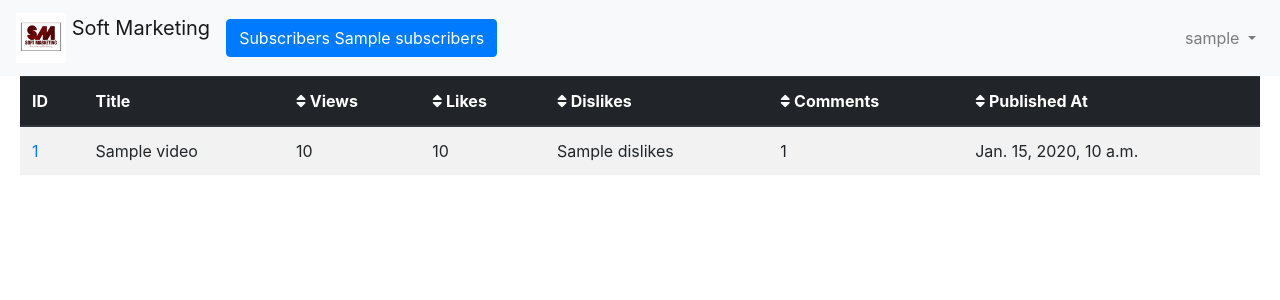
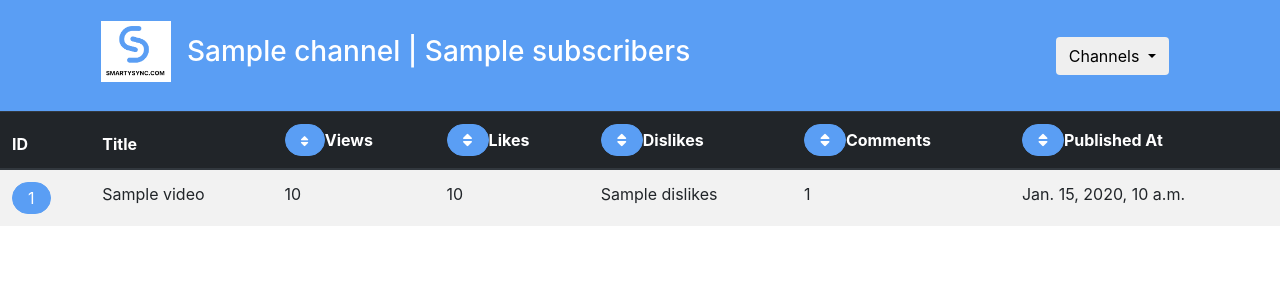
Before and after one commit to smrt-sltns/olduglyhomes.com, a Django app: template template/youtube/index.html in a window 1280 px wide. Shown: the top 300 px of the page. Run offline with Django 4.2, Linux system fonts and the light colour scheme; the template is opened without the code that fills it: most values are stand-ins (such as "Sample title", 1, 10 or a date in 2020); some libraries are stand-ins or nearby versions.

Commit message:
added sap to automation

```diff
--- a/template/youtube/index.html
+++ b/template/youtube/index.html
@@ -4,48 +4,58 @@
 <head>
     <meta charset="UTF-8">
     <meta name="viewport" content="width=device-width, initial-scale=1.0">
+    <link rel="stylesheet" href="{% static 'style/index.css' %}" />
     <link rel="stylesheet" href="https://cdn.jsdelivr.net/npm/bootstrap@4.0.0/dist/css/bootstrap.min.css" integrity="sha384-Gn5384xqQ1aoWXA+058RXPxPg6fy4IWvTNh0E263XmFcJlSAwiGgFAW/dAiS6JXm" crossorigin="anonymous">
     <link rel="stylesheet" href="https://cdnjs.cloudflare.com/ajax/libs/font-awesome/5.15.4/css/all.min.css">
 
     <title>Home</title>
 </head>
 <body>
-    <nav class="navbar navbar-expand-lg navbar-light bg-light">
-        <a class="navbar-brand" href="#">
-            <img src="{% static 'image/softmarketing.jpg' %}" width="50"  height="50" class="d-inline-block align-top" alt="">
-            Soft Marketing <a href="#" class="btn btn-primary">Subscribers {{channel.subscribers}}</a>
-        </a>
-        <button class="navbar-toggler" type="button" data-toggle="collapse" data-target="#navbarSupportedContent" aria-controls="navbarSupportedContent" aria-expanded="false" aria-label="Toggle navigation">
-            <span class="navbar-toggler-icon"></span>
-        </button>
+    <header id="header" class="py-2">
+        <div class="container">
+          <nav class="navbar navbar-light navbar-fixed-top justify-content-between">
+            <span class="navbar-brand mb-0 h1"><a href="{% url 'home' %}" class="text-white">
+                <img src="{% static 'image/smartysync-logo.png' %}" alt="Smartysync" width="70px">
 
-        <div class="collapse navbar-collapse" id="navbarSupportedContent">
-            <ul class="navbar-nav ml-auto">
-                <li class="nav-item dropdown">
-                    <a class="nav-link dropdown-toggle" href="#" id="navbarDropdown" role="button" data-toggle="dropdown" aria-haspopup="true" aria-expanded="false">
-                        {{ channel.channel_username }}
-                    </a>
-                    <div class="dropdown-menu" aria-labelledby="navbarDropdown">
-                        <a class="dropdown-item" href="#">Action</a>
-                        <a class="dropdown-item" href="#">Another action</a>
-                        <div class="dropdown-divider"></div>
-                        <a class="dropdown-item" href="#">Something else here</a>
-                    </div>
-                </li>
-            </ul>
+              </a> </span>
+              <span><h3 style="color: white;">{{channel.name}} | {{channel.subscribers}}</h3></span>
+            {% block dropdown %}
+            <div class="dropdown">
+              <button type="button" class="btn btn-outline-white dropdown-toggle" data-toggle="dropdown">
+                Channels
+              </button>
+              <div class="dropdown-menu">
+                {% for channel in channels %}
+                    <a class="dropdown-item" href="{% url 'index' %}?channel_id={{channel.channel_id}}">{{channel.channel_username}}</a>
+                {% endfor %}
+              </div>
+            </div>
+            {% endblock %}
+
+            {% if request.user.is_authenticated %}
+            <span class="username">{{request.user}}
+              <!-- <a class="btn btn-primary" href="{% url 'logout' %}">Logout</a></span> -->
+              {% else %}
+              <!-- <div class="empty-name">
+              Guest User
+            </div> -->
+              {% endif %}
+
+          </nav>
         </div>
-    </nav>
-    <div style="padding-left: 20px; padding-right: 20px;">
+      </header>
+
+    <div>
     <table class="table table-striped">
         <thead class="thead-dark">
             <tr>
                 <th>ID</th>
                 <th>Title</th>
-                <th><a href="{% url 'index' %}?sort_by=views" style="text-decoration: none; color: white;"><i class="fas fa-sort"></i>  </a>Views</th>
-                <th><a href="{% url 'index' %}?sort_by=likes" style="text-decoration: none; color: white;"><i class="fas fa-sort"></i>  </a>Likes</th>
-                <th><a href="{% url 'index' %}?sort_by=dislikes" style="text-decoration: none; color: white;"><i class="fas fa-sort"></i>  </a>Dislikes</th>
-                <th><a href="{% url 'index' %}?sort_by=comments_count" style="text-decoration: none; color: white;"><i class="fas fa-sort"></i>  </a>Comments</th>
-                <th><a href="{% url 'index' %}?sort_by=published_at" style="text-decoration: none; color: white;"><i class="fas fa-sort"></i>  </a>Published At</th>
+                <th><a href="{% url 'index' %}?channel_id={{channel.channel_id}}&sort_by=views" style="text-decoration: none; color: white;"><i class="fas fa-sort" style="font-size: 13px;"></i>  </a>Views</th>
+                <th><a href="{% url 'index' %}?channel_id={{channel.channel_id}}&sort_by=likes" style="text-decoration: none; color: white;"><i class="fas fa-sort"></i>  </a>Likes</th>
+                <th><a href="{% url 'index' %}?channel_id={{channel.channel_id}}&sort_by=dislikes" style="text-decoration: none; color: white;"><i class="fas fa-sort"></i>  </a>Dislikes</th>
+                <th><a href="{% url 'index' %}?channel_id={{channel.channel_id}}&sort_by=comments_count" style="text-decoration: none; color: white;"><i class="fas fa-sort"></i>  </a>Comments</th>
+                <th><a href="{% url 'index' %}?channel_id={{channel.channel_id}}&sort_by=published_at" style="text-decoration: none; color: white;"><i class="fas fa-sort"></i>  </a>Published At</th>
             </tr>
         </thead>
         <tbody>
--- a/youtube/models.py
+++ b/youtube/models.py
@@ -10,19 +10,20 @@ class YoutubeCreds(models.Model):
     client_secret = models.CharField(max_length=150,unique=True, null=True, blank=True)
     access_token = models.CharField(max_length=300,unique=True, null=True, blank=True)
     refresh_token = models.CharField(max_length=300,unique=True, null=True, blank=True)
-
+    unique_name = models.CharField(max_length=100, unique=True, null=True, blank=True)
     class Meta:
         verbose_name = "Creds"
         verbose_name_plural = "Creds"
 
     def __str__(self):
-        return self.user.email
+        return f"{self.unique_name} | {self.user.email}"
 
 
 
 class Channel(models.Model):
     user = models.ForeignKey(User, on_delete=models.CASCADE, null=True, blank=True)
     creds = models.ForeignKey(YoutubeCreds, on_delete=models.CASCADE, null=True, blank=True)
+    name = models.CharField(max_length=100, null=True, blank=True)
     channel_id = models.CharField(max_length=100,unique=True, null=False, blank=False)
     channel_username = models.CharField(max_length=100, null=True, blank=True)
     subscribers = models.IntegerField()
```
Also changed, not shown: social_account_main/settings.py (+18 -10 lines), template/base.html (+11 -6 lines), template/youtube/add_channel.html (added, +37 -0 lines), youtube/email.py (+4 -5 lines), youtube/save_data.py (+4 -4 lines), youtube/tasks.py (+8 -8 lines), youtube/views.py (+8 -2 lines).
